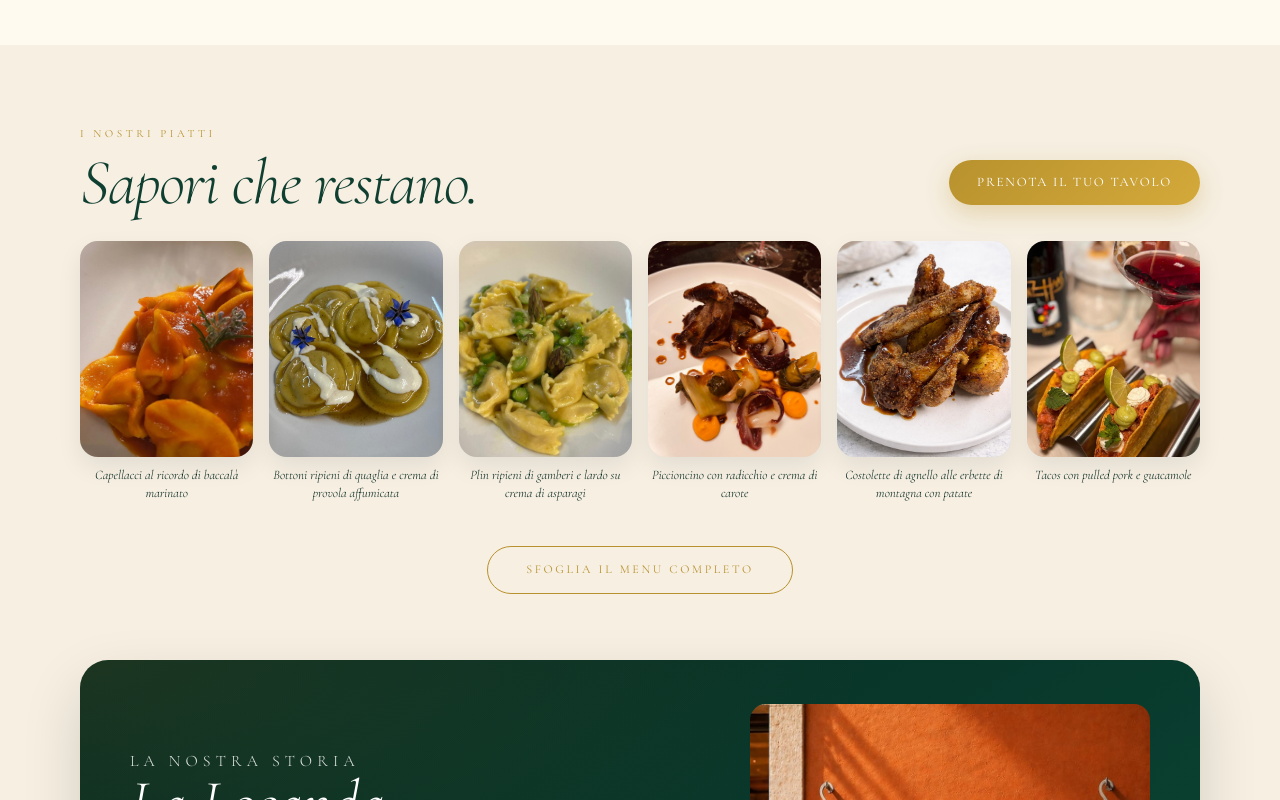
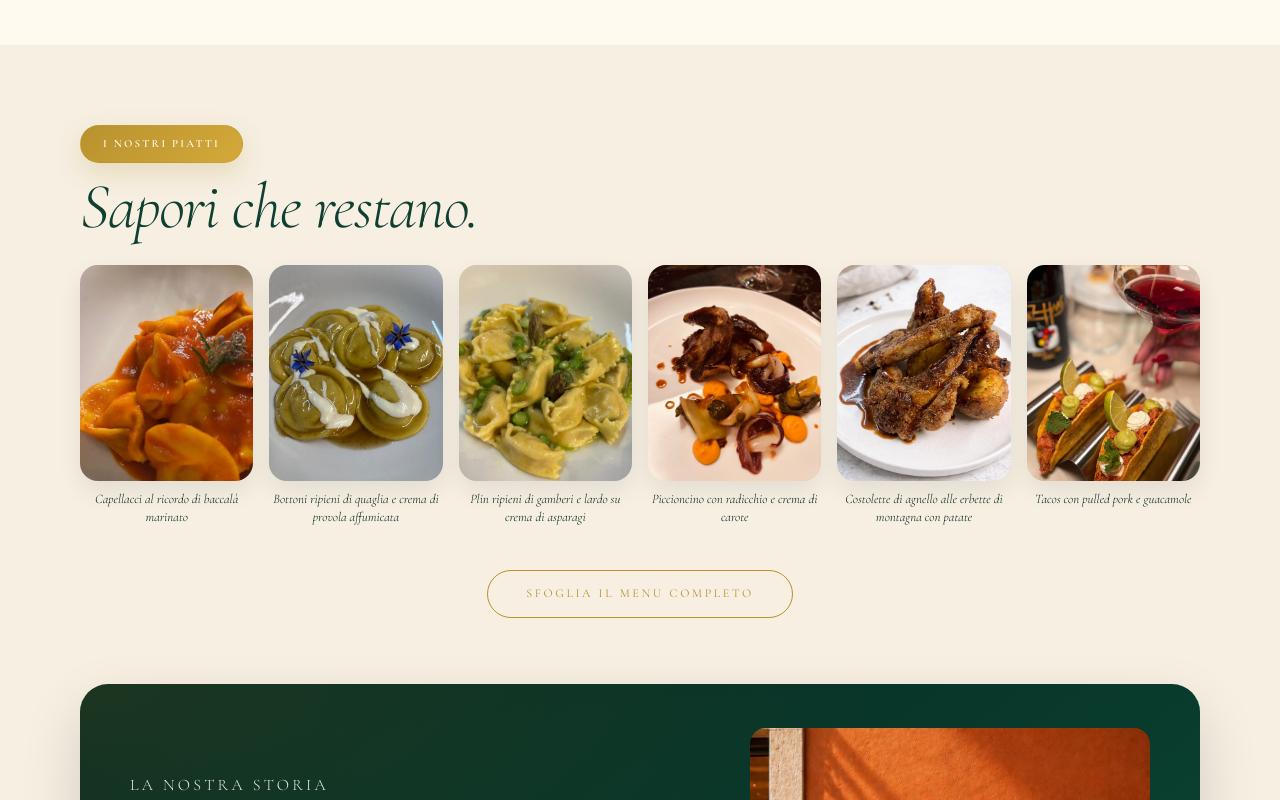
Before and after one commit to Josemusettii/locanda-patrizia, a React (Vite) app: page / in a window 1280 px wide. Shown: the part 920-1720 px from the top of the page. Built offline with nearby package versions, Linux system fonts and the light colour scheme.

Commit message:
Aggiorna capsule sezioni e configura EmailJS

```diff
--- a/src/App.tsx
+++ b/src/App.tsx
@@ -69,9 +69,9 @@ import menuCover      from "./assets/menu-cover.jpg";
 // 3. "Email Templates" → crea template con le variabili sotto
 // 4. "Account" → copia la Public Key
 // 5. Sostituisci i tre valori:
-const EMAILJS_SERVICE_ID  = "service_XXXXXXX";    // ← Email Service ID
-const EMAILJS_TEMPLATE_ID = "template_XXXXXXX";   // ← Template ID
-const EMAILJS_PUBLIC_KEY  = "XXXXXXXXXXXXXXXXXXXX"; // ← Public Key
+const EMAILJS_SERVICE_ID  = "service_b8n6lq3";    // ← Email Service ID
+const EMAILJS_TEMPLATE_ID = "template_lmk9tqb";   // ← Template ID
+const EMAILJS_PUBLIC_KEY  = "tKbOdM_r2oD9lbM_s"; // ← Public Key
 //
 // TEMPLATE da incollare in EmailJS (soggetto + corpo):
 // ────────────────────────────────────────────────────
@@ -552,17 +552,13 @@ function Tagline() {
 }
 
 // ─── MENU SECTION ─────────────────────────────────────────────────────────────
-function MenuSection({ setActivePage, openBooking }: { setActivePage: (p: string) => void; openBooking: () => void }) {
+function MenuSection({ setActivePage }: { setActivePage: (p: string) => void }) {
   return (
     <section id="menu" className="section menu-section" aria-labelledby="menu-heading">
       <div className="section-head reveal">
         <p className="eyebrow">I nostri piatti</p>
         <div>
           <h2 id="menu-heading">Sapori che restano.</h2>
-          {/* CTA principale: filled gold */}
-          <button className="cta-filled" onClick={openBooking} aria-label="Prenota un tavolo alla Locanda Patrizia">
-            Prenota il tuo tavolo
-          </button>
         </div>
       </div>
 
@@ -863,7 +859,7 @@ export default function App() {
           <>
             <Hero openBooking={openBooking} />
             <Tagline />
-            <MenuSection setActivePage={setActivePage} openBooking={openBooking} />
+            <MenuSection setActivePage={setActivePage} />
             <LocandaSection />
             <GallerySection />
             <Footer openBooking={openBooking} />
@@ -946,7 +942,7 @@ address { font-style: normal; }
 .hero-btn-text { white-space: nowrap; }
 
 /* EYEBROW */
-.eyebrow { margin: 0 0 10px; color: var(--gold); text-transform: uppercase; letter-spacing: .32em; font-weight: 400; font-size: 11px; }
+.eyebrow { display: inline-flex; align-items: center; justify-content: center; margin: 0 0 14px; padding: 9px 22px; border: 1px solid rgba(184,146,46,.22); border-radius: 999px; background: linear-gradient(135deg, var(--gold), var(--gold-light)); color: #fffaf0; text-transform: uppercase; letter-spacing: .2em; font-weight: 600; font-size: 11px; box-shadow: 0 10px 26px rgba(184,146,46,.22); }
 
 /* TAGLINE */
 @keyframes fadeSlideUp { from { opacity: 0; transform: translateY(28px); } to { opacity: 1; transform: none; } }
@@ -977,6 +973,7 @@ address { font-style: normal; }
 
 /* LOCANDA */
 .locanda-wow { width: min(1120px, calc(100% - 72px)); margin: 16px auto 0; padding: 44px 50px; border-radius: 28px; background: radial-gradient(ellipse at top left, rgba(184,146,46,.12) 0%, transparent 50%), linear-gradient(145deg, #06281f 0%, #0b4635 100%); color: white; display: grid; grid-template-columns: 1fr .7fr; gap: 48px; align-items: center; box-shadow: 0 24px 60px rgba(0,0,0,.14); }
+.locanda-wow .eyebrow { padding: 0; border: 0; border-radius: 0; background: transparent; color: rgba(255,255,255,.9); box-shadow: none; }
 .locanda-wow h2 { margin: 0 0 16px; font-family: 'Cormorant Garamond', serif; font-size: clamp(40px, 4.8vw, 64px); font-weight: 300; font-style: italic; color: white; line-height: .92; }
 .locanda-wow p { margin: 0; color: rgba(255,255,255,.88); line-height: 1.72; font-size: 16px; font-weight: 300; }
 .locanda-p2 { margin-top: 16px !important; color: rgba(255,255,255,.65) !important; font-style: italic; font-size: 15px !important; }
```
